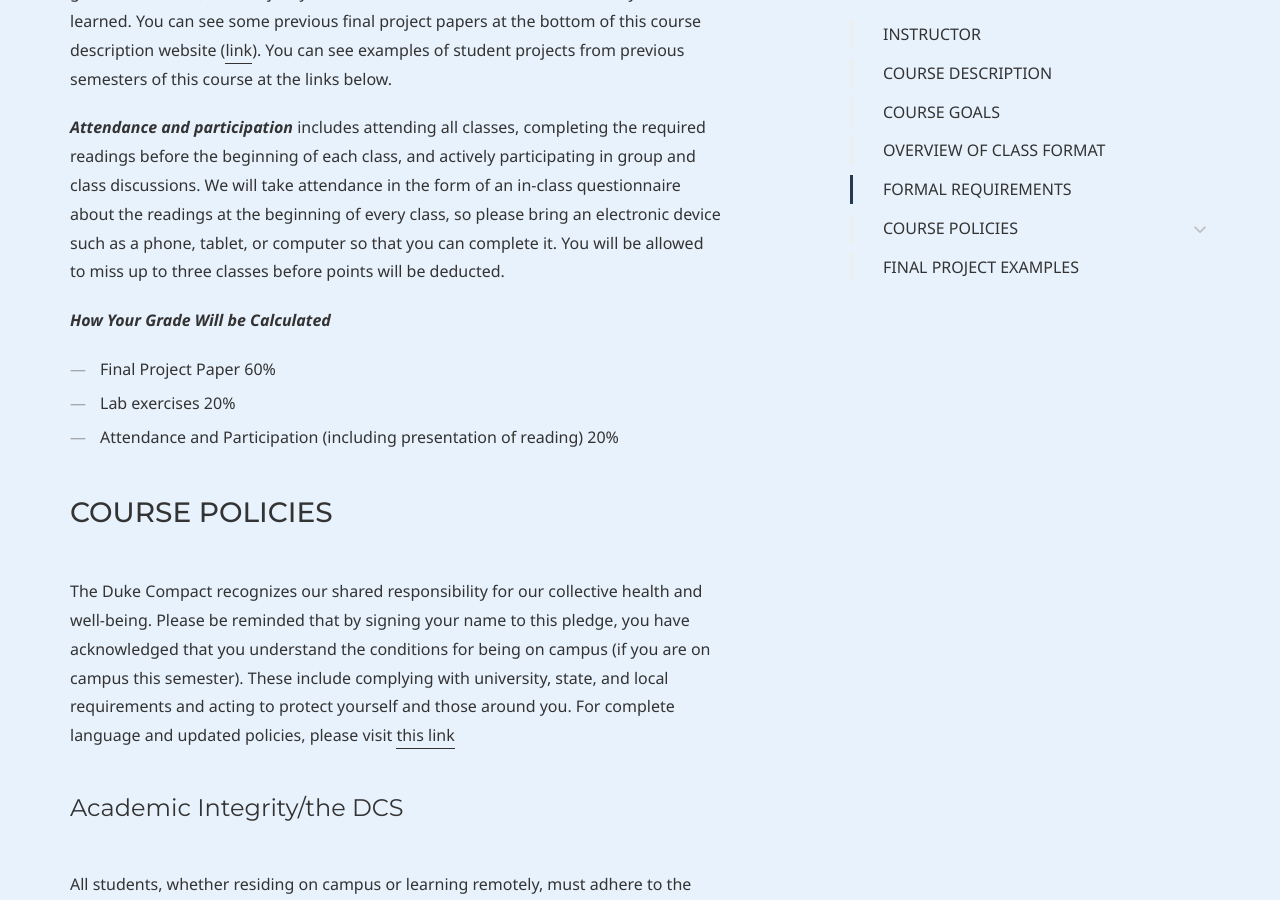
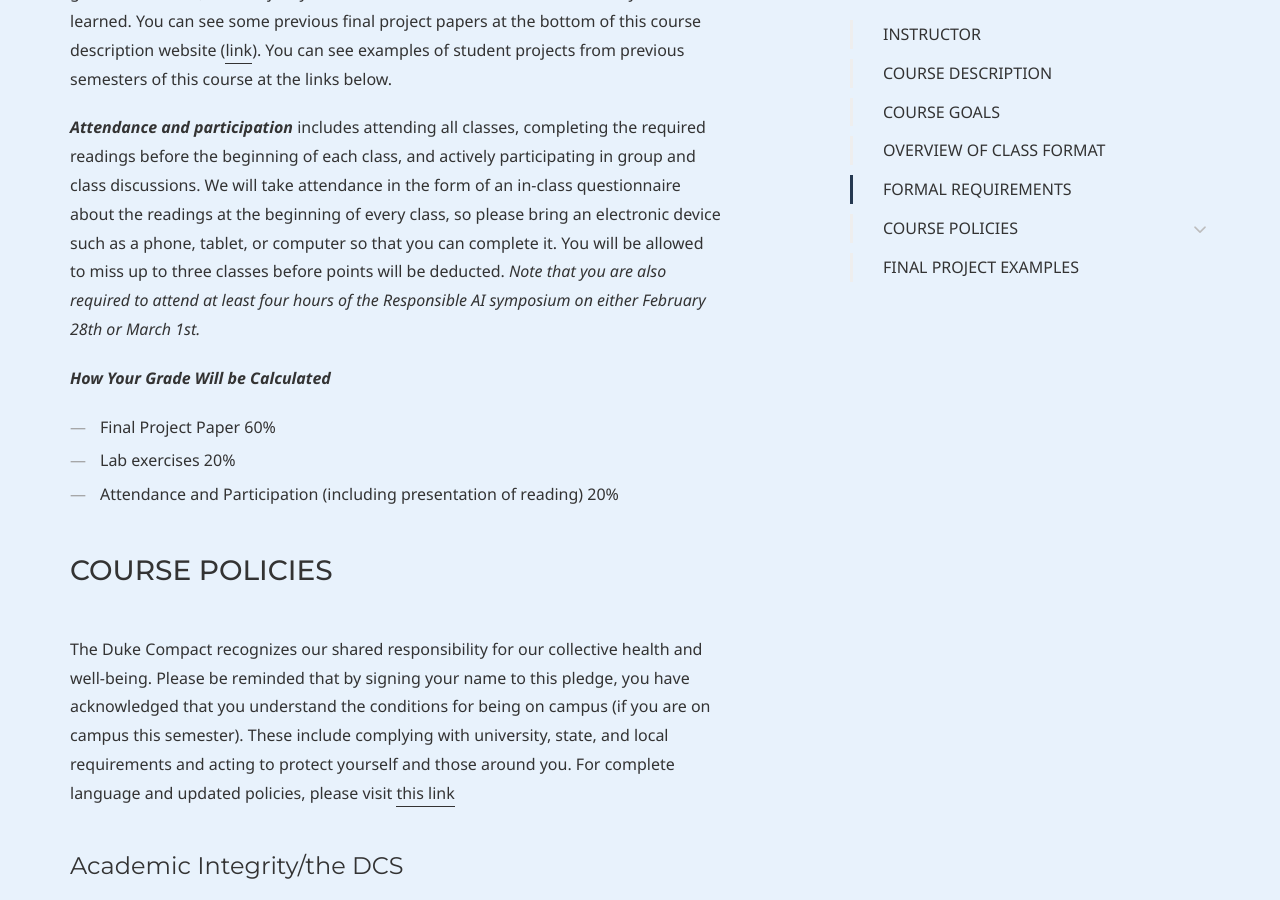
Before and after one commit to dssoc/dssoc.github.io, a Jekyll site: the page built from course.md, in a window 1280 px wide and 900 px high, scrolled down 7420 px. Built offline with Jekyll 4.4.1, drawn with Linux system fonts in a browser that asks for light colours; some web fonts are replaced.

Commit message:
Update course.md

```diff
--- a/course.md
+++ b/course.md
@@ -138,7 +138,7 @@ F) a bibliography.
 My goal is for you to produce something that you can show to future employers, graduate schools, or even just your friends and families to showcase what you have learned. You can see some previous final project papers at the bottom of this course description website ([link](#final-project-examples)). You can see examples of student projects from previous semesters of this course at the links below.
 
 
-***Attendance and participation*** includes attending all classes, completing the required readings before the beginning of each class, and actively participating in group and class discussions. We will take attendance in the form of an in-class questionnaire about the readings at the beginning of every class, so please bring an electronic device such as a phone, tablet, or computer so that you can complete it. You will be allowed to miss up to three classes before points will be deducted.
+***Attendance and participation*** includes attending all classes, completing the required readings before the beginning of each class, and actively participating in group and class discussions. We will take attendance in the form of an in-class questionnaire about the readings at the beginning of every class, so please bring an electronic device such as a phone, tablet, or computer so that you can complete it. You will be allowed to miss up to three classes before points will be deducted. *Note that you are also required to attend at least four hours of the Responsible AI symposium on either February 28th or March 1st.*
 
 
 ***How Your Grade Will be Calculated***
```
